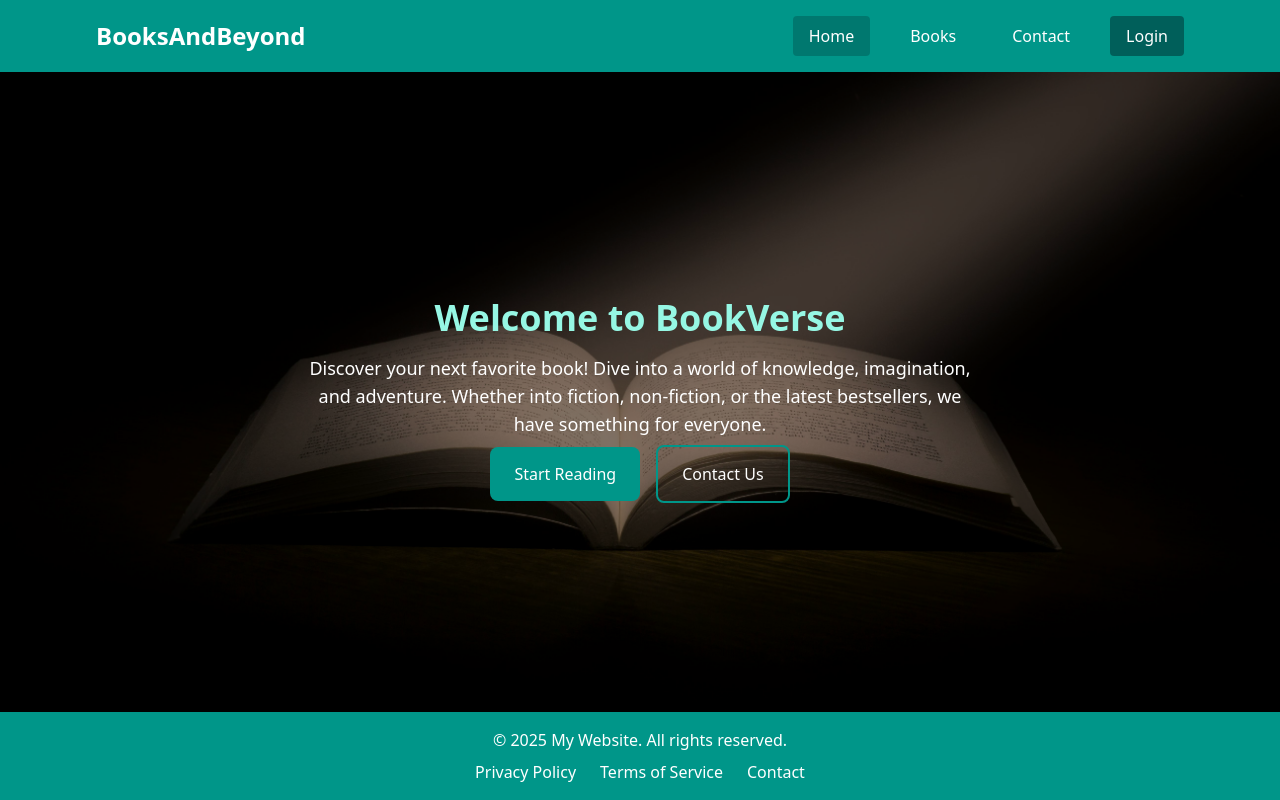
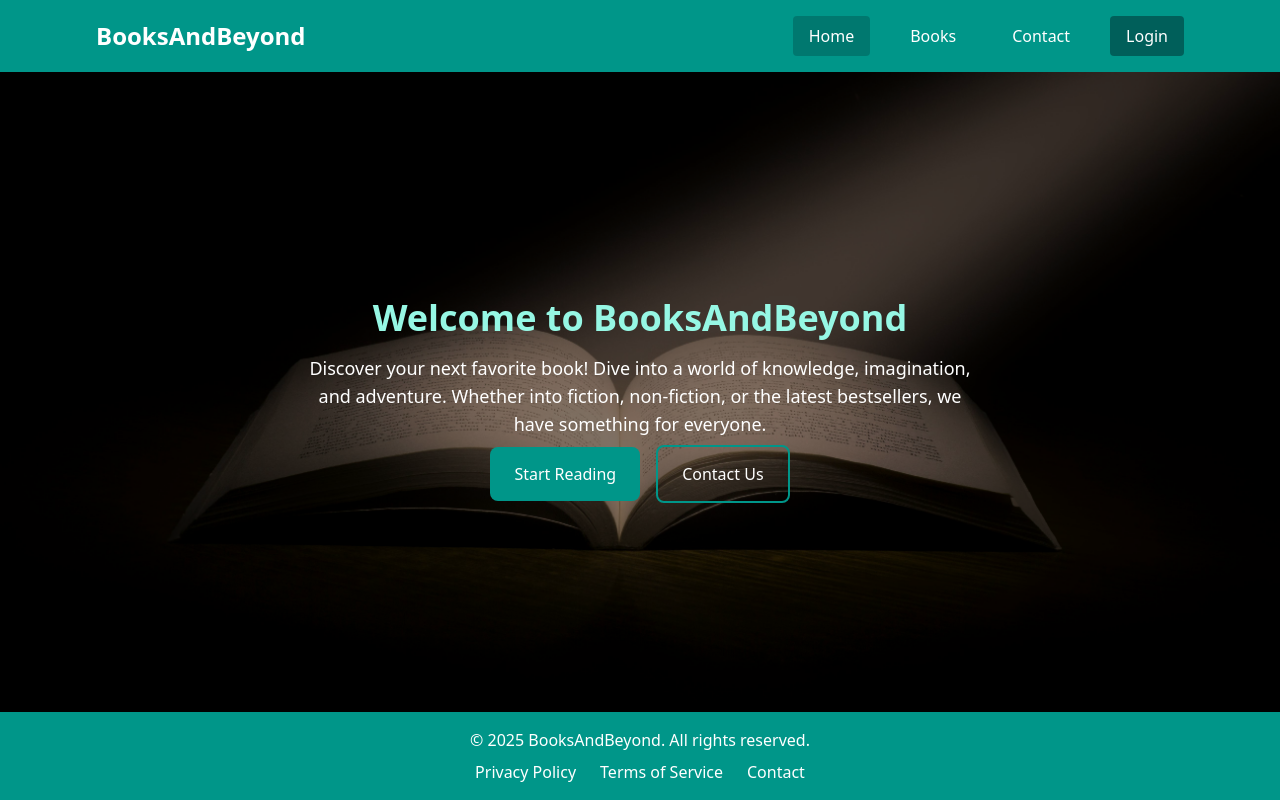
Before and after one commit to NewcoderM/BooksAndBeyond, a React (Vite) app in the folder client/: page / in a window 1280 px wide. Built offline with nearby package versions, Linux system fonts and the light colour scheme.

Commit message:
minor changes

```diff
--- a/client/src/components/Base/Footer.jsx
+++ b/client/src/components/Base/Footer.jsx
@@ -2,7 +2,7 @@
   return (
     <footer className="bg-teal-600 text-white px-6 sm:px-24 py-4">
       <div className="container mx-auto text-center">
-        <p>&copy; 2025 My Website. All rights reserved.</p>
+        <p>&copy; 2025 BooksAndBeyond. All rights reserved.</p>
 
         <div className="flex flex-col sm:flex-row justify-center items-center space-y-2 sm:space-y-0 sm:space-x-6 mt-2">
           <a href="/privacy-policy" className="hover:text-teal-200">
--- a/client/src/components/Home/index.jsx
+++ b/client/src/components/Home/index.jsx
@@ -18,7 +18,7 @@
         {/* Overlay Content */}
         <div className="relative z-10 p-4">
           <h1 className="text-4xl font-extrabold text-teal-200 mb-4">
-            Welcome to BookVerse
+            Welcome to BooksAndBeyond
           </h1>
           <p className="text-lg mb-6 max-w-2xl mx-auto">
             Discover your next favorite book! Dive into a world of knowledge,
```
